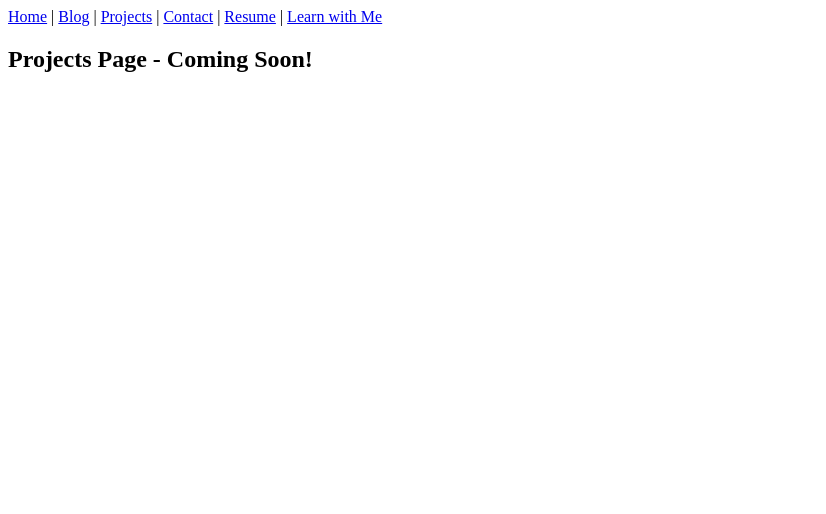
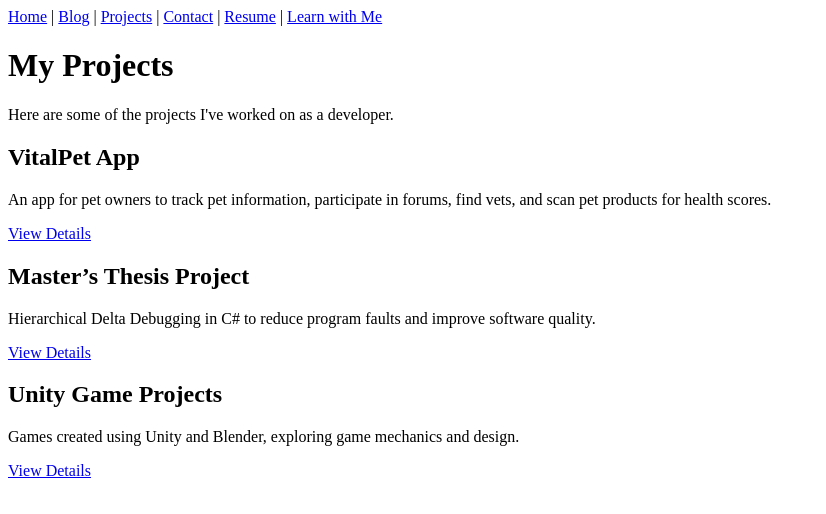
Before and after one commit to SkylorWixom/SkyPortfolio, an Angular app in the folder frontend/swfront/: page /projects in a window 1280 px wide. Shown: the top 514 px of the page, without its empty margins (0-826 px from the left). Built offline with nearby package versions, Linux system fonts and the light colour scheme.

Commit message:
Added form validation to Contact page

```diff
--- a/frontend/swfront/src/app/app.config.ts
+++ b/frontend/swfront/src/app/app.config.ts
@@ -1,9 +1,12 @@
-import { ApplicationConfig, provideZoneChangeDetection } from '@angular/core';
+import { ApplicationConfig, provideZoneChangeDetection, importProvidersFrom } from '@angular/core';
 import { provideRouter } from '@angular/router';
-
+import { FormsModule, ReactiveFormsModule } from '@angular/forms';  // Import Forms modules
 import { routes } from './app.routes';
 
 export const appConfig: ApplicationConfig = {
-  providers: [provideZoneChangeDetection({ eventCoalescing: true }), provideRouter(routes)]
+  providers: [
+    provideZoneChangeDetection({ eventCoalescing: true }),
+    provideRouter(routes),
+    importProvidersFrom(FormsModule, ReactiveFormsModule)  // Add Forms support here
+  ]
 };
-// BLAHHHHH
--- a/frontend/swfront/src/app/contact/contact.component.html
+++ b/frontend/swfront/src/app/contact/contact.component.html
@@ -1 +1,21 @@
-<p>contact works!</p>
+<form [formGroup]="contactForm" (ngSubmit)="onSubmit()">
+  <label for="name">Name:</label>
+  <input type="text" id="name" formControlName="name" placeholder="Your Name" required />
+  <div *ngIf="contactForm.get('name')?.invalid && contactForm.get('name')?.touched">
+    Name is required.
+  </div>
+
+  <label for="email">Email:</label>
+  <input type="email" id="email" formControlName="email" placeholder="you@example.com" required />
+  <div *ngIf="contactForm.get('email')?.invalid && contactForm.get('email')?.touched">
+    Enter a valid email address.
+  </div>
+
+  <label for="message">Message:</label>
+  <textarea id="message" formControlName="message" placeholder="Your Message" required></textarea>
+  <div *ngIf="contactForm.get('message')?.invalid && contactForm.get('message')?.touched">
+    Message must be at least 10 characters long.
+  </div>
+
+  <button type="submit" [disabled]="contactForm.invalid">Send</button>
+</form>
--- a/frontend/swfront/src/app/contact/contact.component.ts
+++ b/frontend/swfront/src/app/contact/contact.component.ts
@@ -1,11 +1,31 @@
 import { Component } from '@angular/core';
+import { FormBuilder, FormGroup, Validators, ReactiveFormsModule } from '@angular/forms';  // Import ReactiveFormsModule
 
 @Component({
   selector: 'app-contact',
-  imports: [],
   templateUrl: './contact.component.html',
-  styleUrl: './contact.component.css'
+  styleUrls: ['./contact.component.css'],
+  standalone: true,  // Ensure this component is standalone
+  imports: [ReactiveFormsModule]  // Add ReactiveFormsModule here
 })
 export class ContactComponent {
+  contactForm: FormGroup;
 
+  constructor(private fb: FormBuilder) {
+    this.contactForm = this.fb.group({
+      name: ['', Validators.required],
+      email: ['', [Validators.required, Validators.email]],
+      message: ['', [Validators.required, Validators.minLength(10)]]
+    });
+  }
+
+  onSubmit() {
+    if (this.contactForm.valid) {
+      console.log('Form Submitted', this.contactForm.value);
+      alert('Message sent successfully!');
+      this.contactForm.reset();
+    } else {
+      alert('Please fill out the form correctly.');
+    }
+  }
 }
--- a/frontend/swfront/src/app/projects/projects.component.html
+++ b/frontend/swfront/src/app/projects/projects.component.html
@@ -1 +1,24 @@
-<p>projects works!</p>
+<main class="projects">
+    <h1>My Projects</h1>
+    <p>Here are some of the projects I've worked on as a developer.</p>
+
+    <section class="project-list">
+      <div class="project-item">
+        <h2>VitalPet App</h2>
+        <p>An app for pet owners to track pet information, participate in forums, find vets, and scan pet products for health scores.</p>
+        <a href="#">View Details</a>
+      </div>
+
+      <div class="project-item">
+        <h2>Master’s Thesis Project</h2>
+        <p>Hierarchical Delta Debugging in C# to reduce program faults and improve software quality.</p>
+        <a href="#">View Details</a>
+      </div>
+
+      <div class="project-item">
+        <h2>Unity Game Projects</h2>
+        <p>Games created using Unity and Blender, exploring game mechanics and design.</p>
+        <a href="#">View Details</a>
+      </div>
+    </section>
+  </main>
--- a/frontend/swfront/src/app/projects/projects.component.ts
+++ b/frontend/swfront/src/app/projects/projects.component.ts
@@ -2,10 +2,9 @@ import { Component } from '@angular/core';
 
 @Component({
   selector: 'app-projects',
-  imports: [],
   templateUrl: './projects.component.html',
-  styleUrl: './projects.component.css'
+  styleUrls: ['./projects.component.css']  // Corrected from 'styleUrl'
 })
 export class ProjectsComponent {
-
+  // This class will handle any logic for the Projects page
 }
--- /dev/null
+++ b/package.json
@@ -0,0 +1,5 @@
+{
+  "dependencies": {
+    "@angular/forms": "^19.1.6"
+  }
+}
```
Also changed, not shown: frontend/swfront/src/app/app.routes.ts (+4 -7 lines), 1 other file (tests, documents, lock files or other folders).
